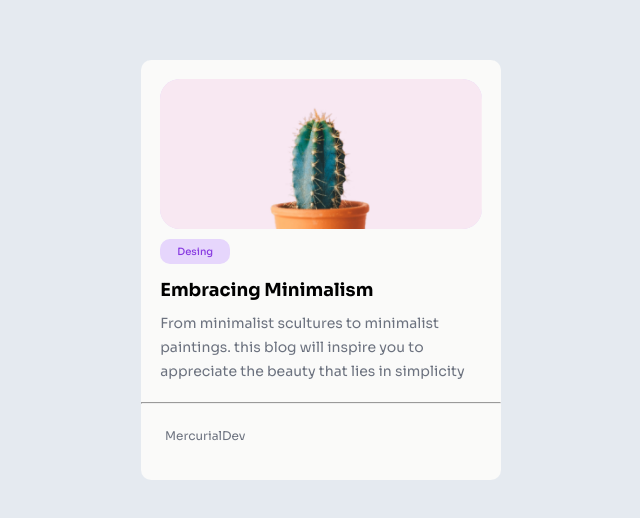
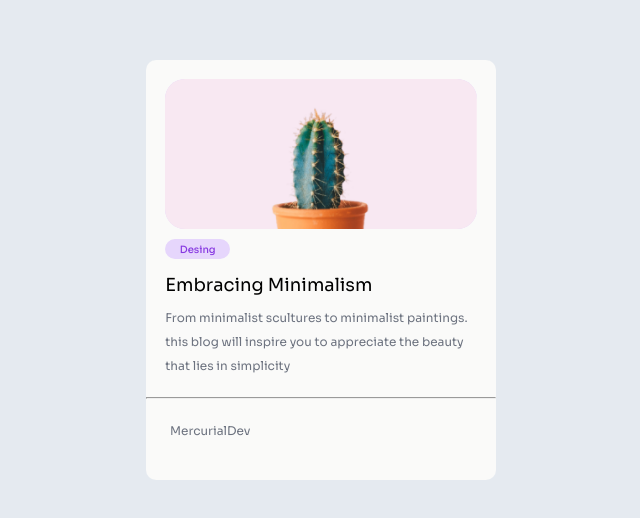
Before and after one commit to NozoDev/Cards, a plain HTML site: page index.html in a window 1280 px wide. Shown: the part 130-648 px from the top of the page, without its empty margins (319-959 px from the left). Drawn offline with Linux system fonts and the light colour scheme.

Commit message:
le quite un poco de anchura acomode las letras tambien

```diff
--- a/css/styles.css
+++ b/css/styles.css
@@ -16,7 +16,7 @@ body {
 
 .card {
   background: #fafaf9;
-  width: 360px;
+  width: 350px;
   height: 420px;
   border-radius: 10px;
 }
@@ -46,8 +46,8 @@ body {
 
 .section-desing h1 {
   background: #e6d6fc;
-  width: 70px;
-  height: 25px;
+  width: 65px;
+  height: 20px;
   border-radius: 10px;
   font-weight: 500;
   font-size: 10px;
@@ -62,13 +62,15 @@ body {
 }
 .section-parrafo > h2 {
   font-size: 18px;
+  font-weight: 400;
 }
 
 .parraf {
   margin-top: 10px;
   color: #6c727f;
-  font-size: 14px;
+  font-size: 12px;
   line-height: 1.5rem;
+  font-weight: 400;
 }
 
 .linea {
```
